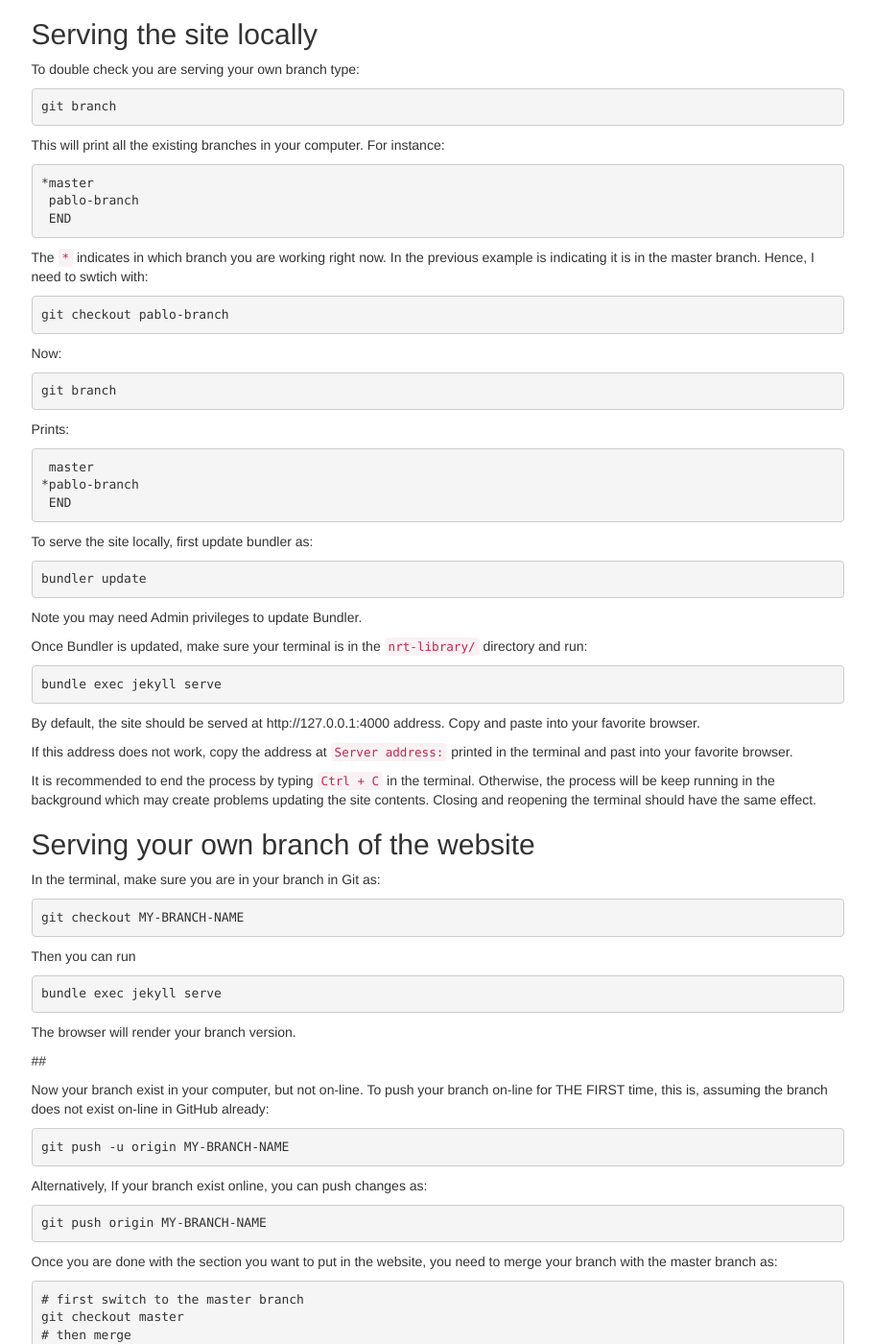
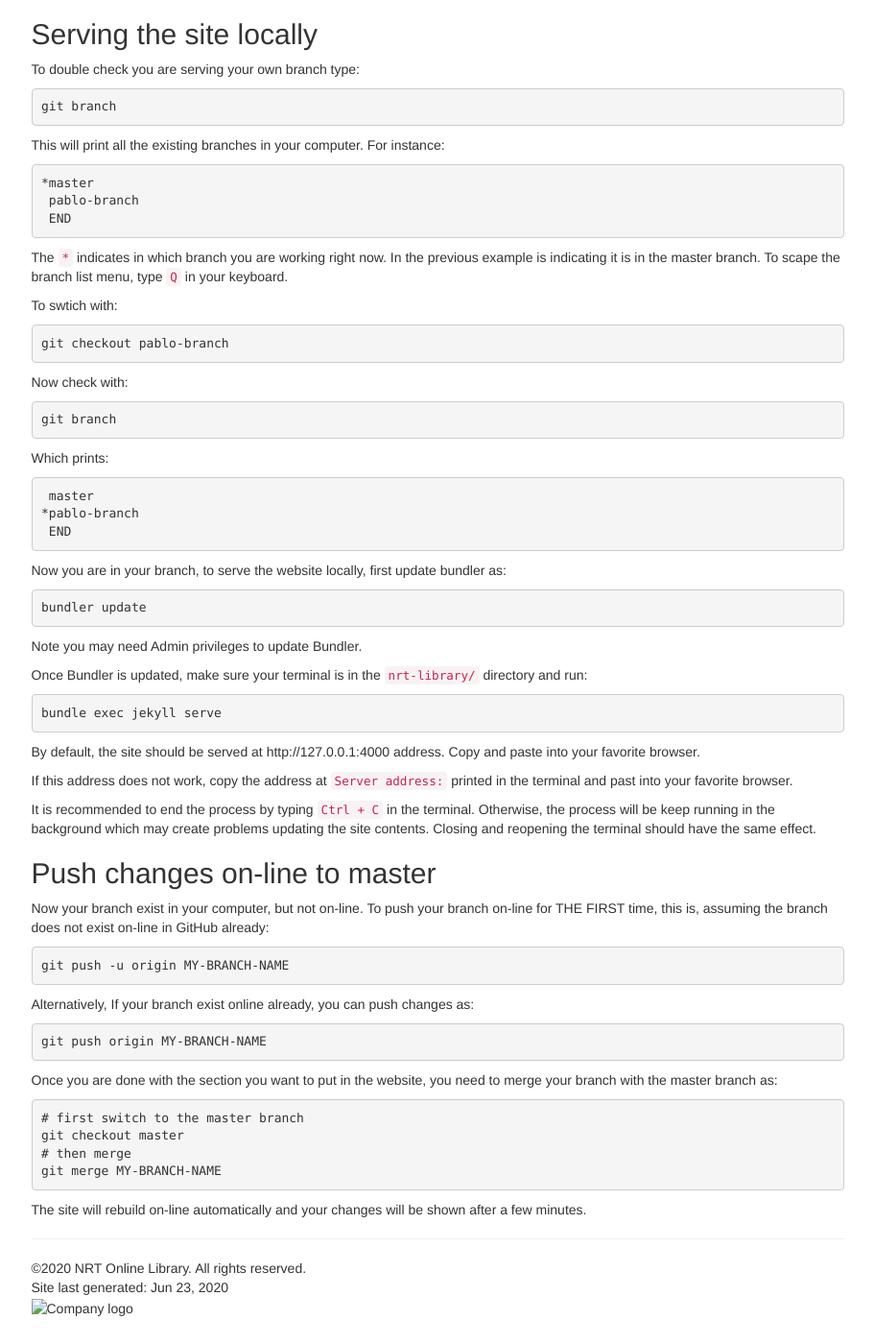
Before and after one commit to nrt-library/nrt-library, a Jekyll site: the page built from guides/guide-for-local-build.md, in a window 1280 px wide and 1400 px high, scrolled down 3411 px. Shown: the whole window at 96% size, without its empty margins (330-1241 px from the left). Built offline with Jekyll 4.4.1, drawn with Linux system fonts in a browser that asks for light colours; nearby versions of some CDN libraries; our own code applies the rules of GitHub Pages for plain Markdown files; library files that are not in the unit come from our copies; comment, search, counter and statistics services are not loaded; some of the changed text lies outside the part shown.

Commit message:
update guides

````diff
--- a/guides/guide-for-local-build.md
+++ b/guides/guide-for-local-build.md
@@ -184,13 +184,13 @@ Once you you clone the repo, you will be default to the master branch. It is not
 git branch MY-BRANCH-NAME
 ```
 
-After creation, you need to your new branch to work in it:
+After creation, you need to switch to your new branch as:
 
 ```git
 git checkout MY-BRANCH-NAME
 ```
 
-From now on, all the changes you do to the project will be saved in your branch without affecting the main project.
+From now on, all the changes you do to the project will be saved in your branch without affecting the master branch for the project.
 
 ## Serving the site locally
 
@@ -208,19 +208,21 @@ This will print all the existing branches in your computer. For instance:
  END
 ```
 
-The `*` indicates in which branch you are working right now. In the previous example is indicating it is in the master branch. Hence, I need to swtich with:
+The `*` indicates in which branch you are working right now. In the previous example is indicating it is in the master branch. To scape the branch list menu, type `Q` in your keyboard.
+
+To swtich with:
 
 ```git
 git checkout pablo-branch
 ```
 
-Now:
+Now check with:
 
 ```git
 git branch
 ```
 
-Prints:
+Which prints:
 
 ```git
  master
@@ -228,7 +230,7 @@ Prints:
  END
 ```
 
-To serve the site locally, first update bundler as:
+Now you are in your branch, to serve the website locally, first update bundler as:
 
 ```ruby
 bundler update
@@ -248,23 +250,7 @@ If this address does not work, copy the address at `Server address:` printed in
 
 It is recommended to end the process by typing `Ctrl + C` in the terminal. Otherwise, the process will be keep running in the background which may create problems updating the site contents. Closing and reopening the terminal should have the same effect.
 
-## Serving your own branch of the website
-
-In the terminal, make sure you are in your branch in Git as:
-
-```git
-git checkout MY-BRANCH-NAME
-```
-
-Then you can run
-
-```ruby
-bundle exec jekyll serve
-```
-
-The browser will render your branch version.
-
-##
+## Push changes on-line to master
 
 Now your branch exist in your computer, but not on-line. To push your branch on-line for THE FIRST time, this is, assuming the branch does not exist on-line in GitHub already:
 
@@ -272,7 +258,7 @@ Now your branch exist in your computer, but not on-line. To push your branch on-
 git push -u origin MY-BRANCH-NAME
 ```
 
-Alternatively, If your branch exist online, you can push changes as:
+Alternatively, If your branch exist online already, you can push changes as:
 
 ```git
 git push origin MY-BRANCH-NAME
@@ -286,3 +272,5 @@ git checkout master
 # then merge
 git merge MY-BRANCH-NAME
 ```
+
+The site will rebuild on-line automatically and your changes will be shown after a few minutes.
````
